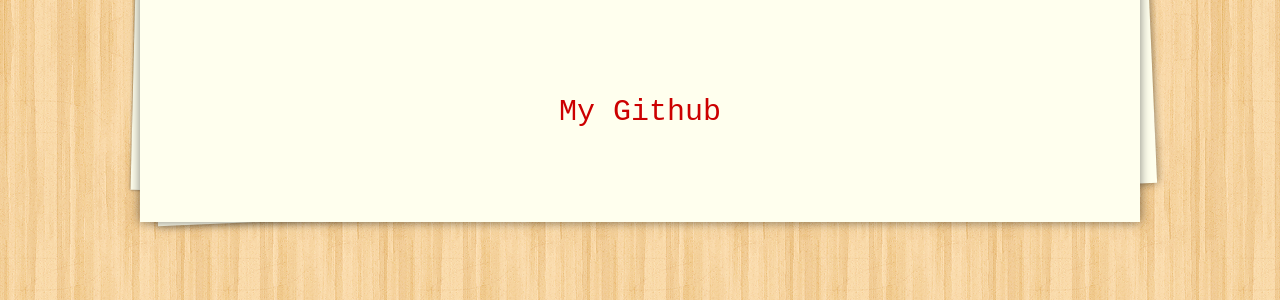
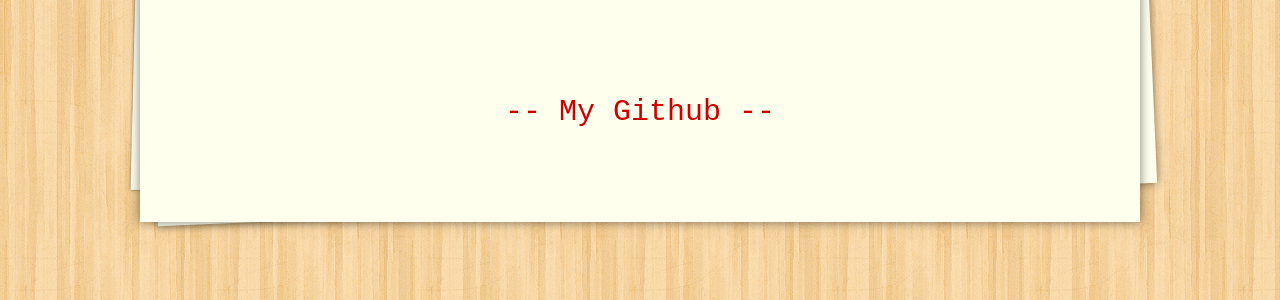
Before and after one commit to gozhangbo/gozhangbo, a Jekyll site: the page index.html, which Jekyll copies as it is, in a window 1280 px wide. Shown: the part 914-1214 px from the top of the page. Built offline with Jekyll 4.4.1, drawn with Linux system fonts in a browser that asks for light colours.

```diff
--- a/index.html
+++ b/index.html
@@ -56,7 +56,7 @@
 <p style="font-size: 20px;text-align: center">望各位看官关注一波，精彩内容敬请期待。</p>
 
         <footer class="site-footer">
-<a href="https://github.com/gozhangbo">My Github</a>
+<a href="https://github.com/gozhangbo">-- My Github --</a>
 </footer>
 
 
```
